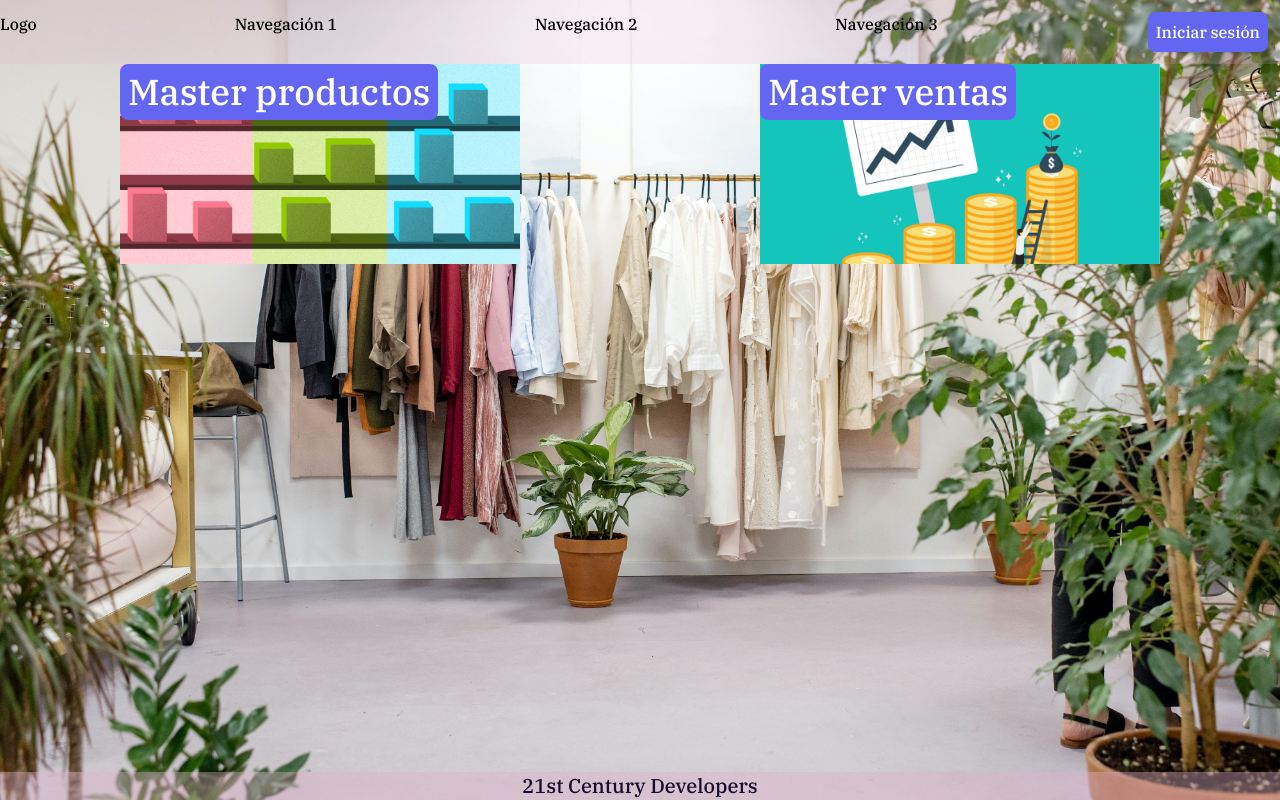
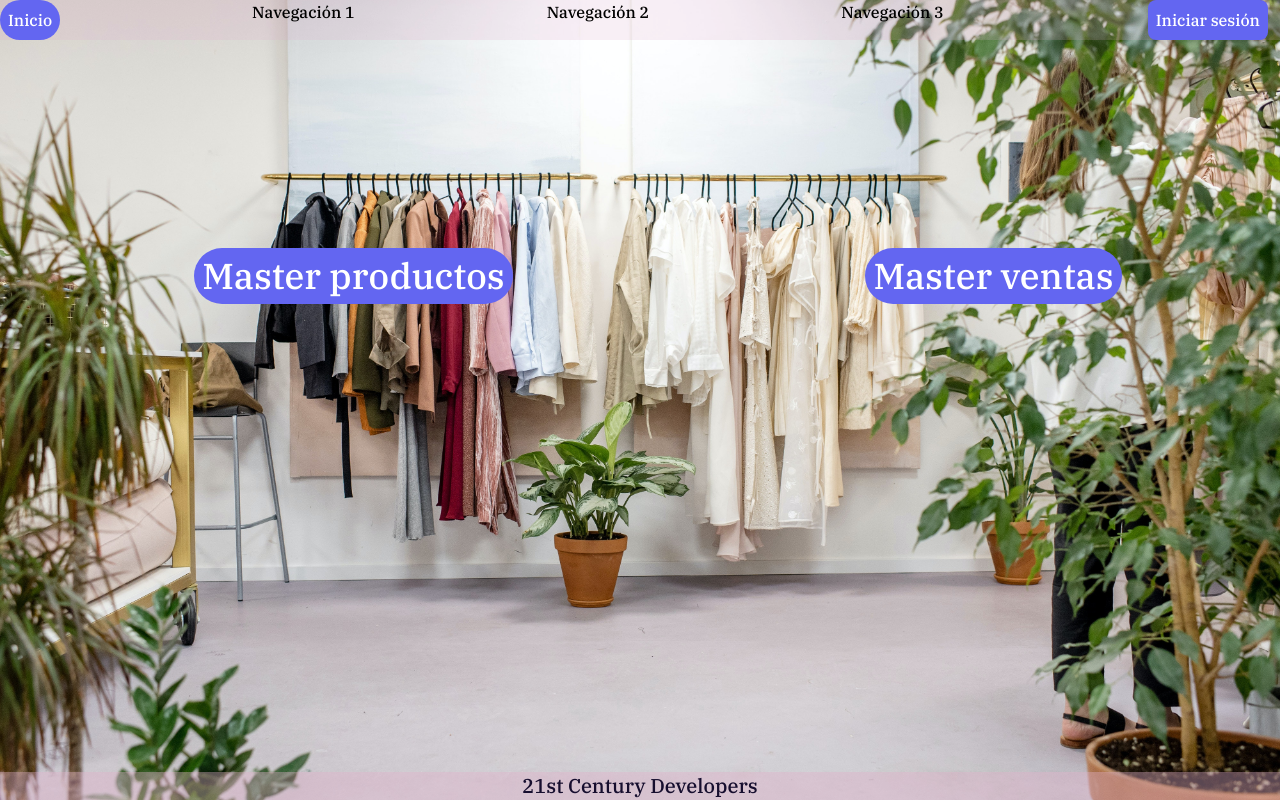
Before and after one commit to KarenVT/21st-century-developers, a React (Create React App) app: page /Admin in a window 1280 px wide. Built offline with nearby package versions, Linux system fonts and the light colour scheme.

Commit message:
cambios en le Index y el Navbar

```diff
--- a/src/components/Footer.jsx
+++ b/src/components/Footer.jsx
@@ -1,4 +1,5 @@
 import React from 'react';
+import { Link } from "react-router-dom";
 
 const Footer = () => {
     return (
@@ -6,6 +7,7 @@ const Footer = () => {
             <footer>
                 21st Century Developers
             </footer>
+
         </div>
     )
 }
--- a/src/components/Navbar.jsx
+++ b/src/components/Navbar.jsx
@@ -3,9 +3,13 @@ import {Link} from "react-router-dom";
 
 const Navbar = () => {
     return (
-        <nav className="bg-paleta5 bg-opacity-20 ">
-            <ul className="flex w-full justify-between my-3">
-                <li>Logo</li>
+        <nav className="bg-paleta5 bg-opacity-20 items-center">
+            <ul className="flex w-full justify-between ">
+                <li className="">
+                <Link to="/Home/Index">
+                <button className="text-white  text-1xl bg-indigo-500 p-2 rounded-full  hover:bg-indigo-700 ">Inicio</button>
+            </Link>
+                </li>
                 <li>Navegación 1</li>
                 <li>Navegación 2</li>
                 <li>Navegación 3</li>
--- a/src/pages/IndexAdmin.jsx
+++ b/src/pages/IndexAdmin.jsx
@@ -3,18 +3,23 @@ import { Link } from "react-router-dom";
 
 const Admin = () => {
     return (
+
         <div className="flex justify-around">
-            <div className="img  flex flex-col ">
-                <Link to="/admin/RegistroProductos">
-                    <button className="text-white  text-4xl  bg-indigo-500 p-2 rounded-lg  hover:bg-indigo-700">Master productos</button>
-                </Link>
-            </div>
-            <div className="img2 flex-col  ">
-                <Link to="/Admin/Ventas">
-                    <button className="text-white  text-4xl  bg-indigo-500 p-2 rounded-lg  hover:bg-indigo-700">Master ventas</button>
-                </Link>
+            <Link to="/admin/RegistroProductos" className="mt-32 m-9">
+                <button className=" text-white  text-4xl bg-indigo-500 p-2 rounded-full  hover:bg-indigo-700 mt-20 ">Master productos</button>
+            </Link>
 
-            </div>
+            {/* <div className="img  flex flex-col items-center mt-44">
+
+            </div> */}
+
+            <Link to="/Admin/Ventas" className="mt-32 ">
+                <button className="text-white  text-4xl  bg-indigo-500 p-2 rounded-full  hover:bg-indigo-700 mt-20 ">Master ventas</button>
+            </Link>
+            {/* <div className="img2 flex-col flex items-center mt-44">
+
+
+            </div> */}
         </div>
     )
 };
```
